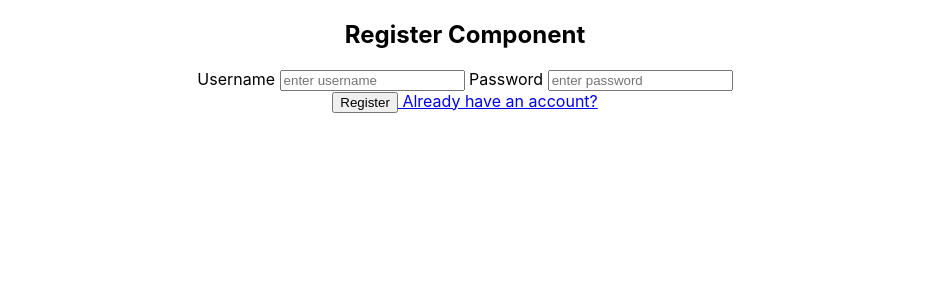
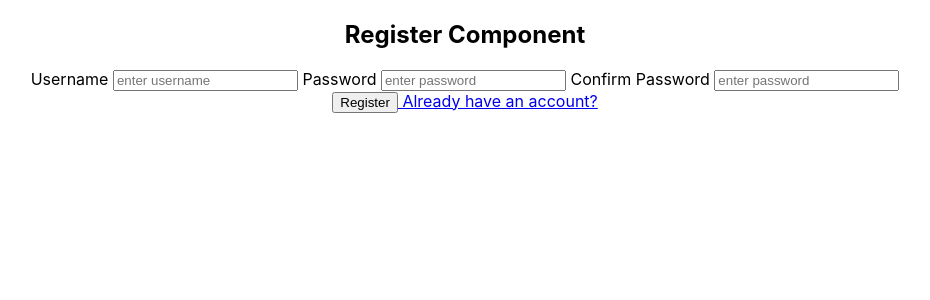
Before and after one commit to binary-assasins/Front-End, a React (Create React App) app in the folder client/: page / in a window 1280 px wide. Shown: the top 300 px of the page, without its empty margins (175-1105 px from the left). Built offline with nearby package versions, Linux system fonts and the light colour scheme.

Commit message:
added if statment to match passwords

```diff
--- a/client/src/components/register.js
+++ b/client/src/components/register.js
@@ -6,20 +6,26 @@ function Register(props) {
 
     const [register, setRegister] = useState({
         username: "",
-        password: ""
+        password1: "",
+        password2: ""
     })
 
     const handleSubmit = event => {
         event.preventDefault()
-        axios
-        .post(" ", register)
-        .then(res => {
+        const {password1, password2} = register;
+            if(password1 !== password2) {
+                console.log("password does not match")
+            } else {
+            axios
+            .post("https://binary-assassins.herokuapp.com/api/registration/", register)
+            .then(res => {
             localStorage.setItem("token", res.data.token) // pass token
             props.history.push("/home")
         })
         .catch(error => {
             console.log("error from register components",error)
         },[])
+        }
     }
 
     const handleChange = event => {
@@ -48,7 +54,16 @@ function Register(props) {
                 type="password"
                 name="password"
                 placeholder="enter password"
-                value={props.password}
+                value={props.password1}
+                onChange={handleChange}
+                required
+                />
+                <label> Confirm Password </label>
+                <input
+                type="password"
+                name="password"
+                placeholder="enter password"
+                value={props.password2}
                 onChange={handleChange}
                 required
                 />
```
